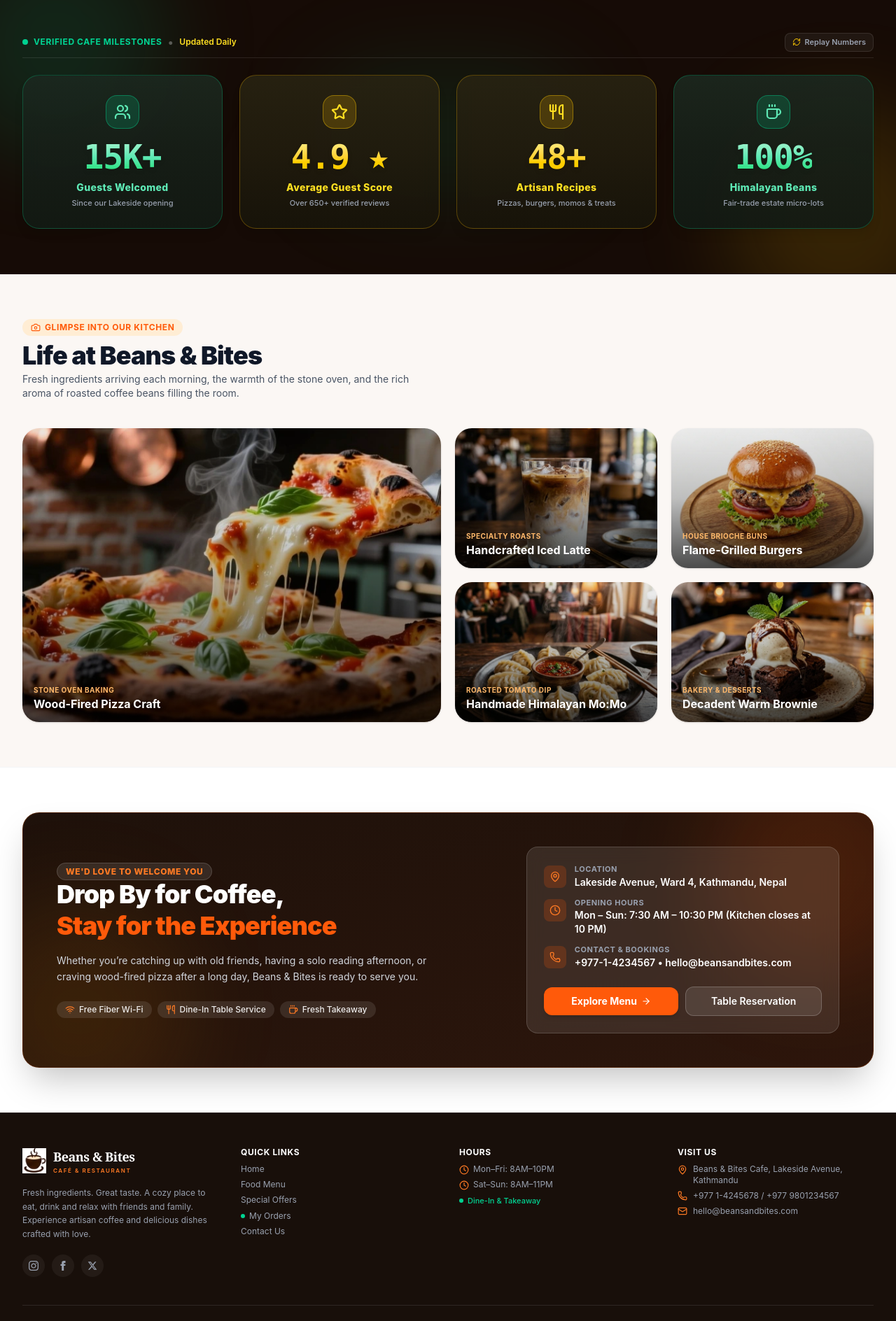
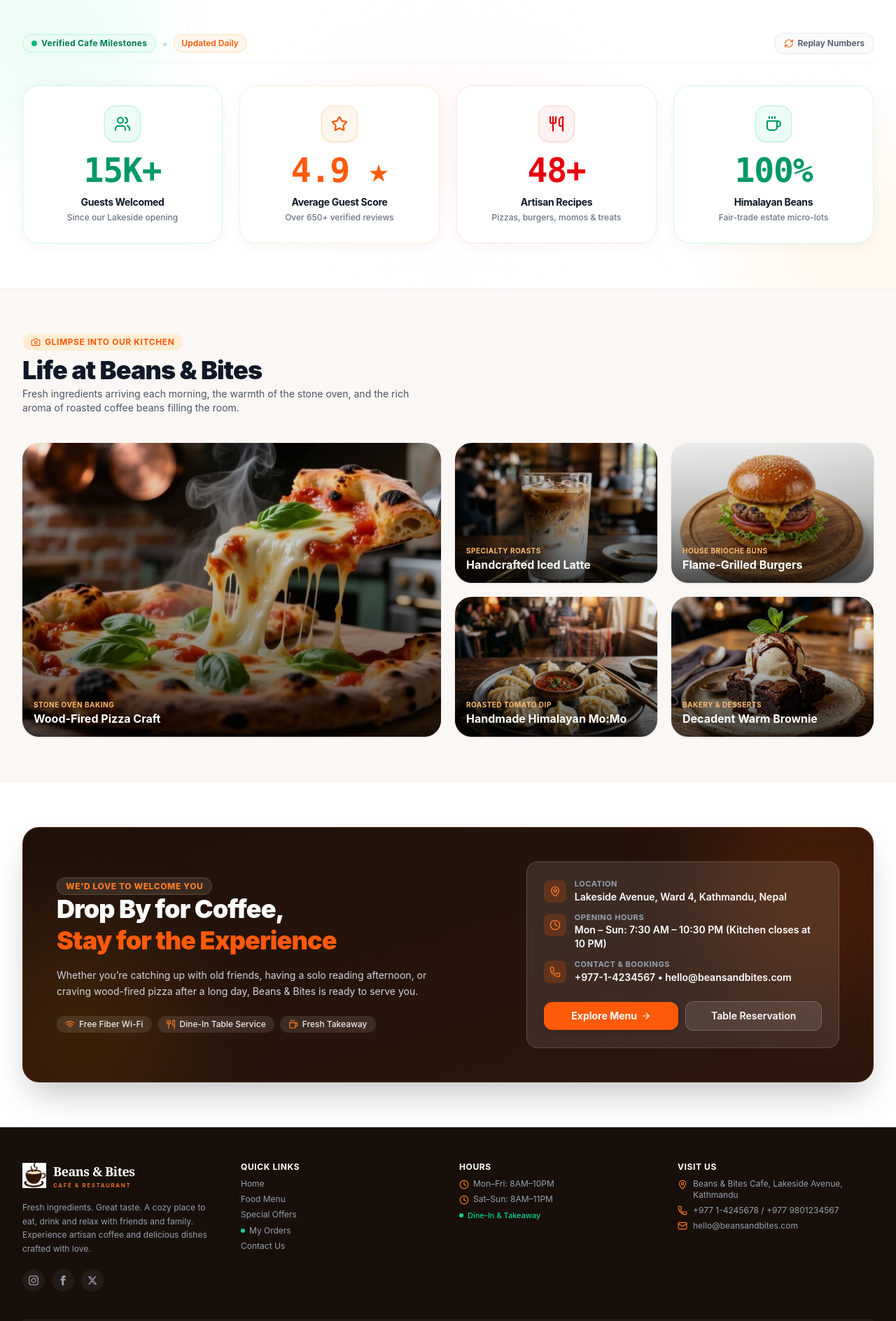
Before and after one commit to Prakash0m/cafe_management, a Next.js app in the folder beans-bites-frontend/: page /about in a window 1280 px wide. Shown: the part 1080-2968 px from the top of the page at 70% size. Built offline with nearby package versions, Linux system fonts and the light colour scheme.

Commit message:
feat(about): convert milestone stats section to clean white theme with scroll/load counter and green, orange, red accents

```diff
--- a/beans-bites-frontend/src/app/layout.tsx
+++ b/beans-bites-frontend/src/app/layout.tsx
@@ -28,7 +28,7 @@ export default function RootLayout({
           crossOrigin="anonymous"
         />
         <link
-          href="https://fonts.googleapis.com/css2?family=Poppins:wght@300;400;500;600;700;800&family=Caveat:wght@600;700&family=Plus+Jakarta+Sans:wght@500;600;700;800&display=swap"
+          href="https://fonts.googleapis.com/css2?family=Poppins:wght@300;400;500;600;700;800&family=Caveat:wght@600;700&display=swap"
           rel="stylesheet"
         />
       </head>
--- a/beans-bites-frontend/src/components/customer/about/about-stats.tsx
+++ b/beans-bites-frontend/src/components/customer/about/about-stats.tsx
@@ -1,7 +1,7 @@
 "use client";
 
 import * as React from "react";
-import { Users, Star, Utensils, Coffee, Sparkles, RefreshCw } from "lucide-react";
+import { Users, Star, Utensils, Coffee, RefreshCw } from "lucide-react";
 import { cn } from "@/lib/utils";
 
 interface StatItem {
@@ -11,7 +11,7 @@ interface StatItem {
   suffix: string;
   label: string;
   subtext: string;
-  theme: "green" | "yellow";
+  theme: "green" | "orange" | "red";
   icon: React.ComponentType<{ className?: string }>;
 }
 
@@ -32,7 +32,7 @@ const STATS_DATA: StatItem[] = [
     suffix: " ★",
     label: "Average Guest Score",
     subtext: "Over 650+ verified reviews",
-    theme: "yellow",
+    theme: "orange",
     icon: Star,
   },
   {
@@ -41,7 +41,7 @@ const STATS_DATA: StatItem[] = [
     suffix: "+",
     label: "Artisan Recipes",
     subtext: "Pizzas, burgers, momos & treats",
-    theme: "yellow",
+    theme: "red",
     icon: Utensils,
   },
   {
@@ -55,7 +55,7 @@ const STATS_DATA: StatItem[] = [
   },
 ];
 
-// Smooth Animated Counter component with ease-out cubic animation
+// Smooth Animated Counter component with ease-out cubic deceleration
 function RunningNumber({
   target,
   decimals = 0,
@@ -72,9 +72,9 @@ function RunningNumber({
   React.useEffect(() => {
     let startTimestamp: number | null = null;
     let animationFrameId: number;
-    const duration = 1800; // 1.8 seconds smooth roll
+    const duration = 1600; // 1.6 seconds smooth count-up
 
-    // Ease-out cubic for a fast start and smooth deceleration
+    // Ease-out cubic: rapid responsive start and smooth finish
     const easeOutCubic = (t: number) => 1 - Math.pow(1 - t, 3);
 
     const step = (timestamp: number) => {
@@ -106,29 +106,53 @@ function RunningNumber({
 }
 
 export function AboutStats() {
+  const sectionRef = React.useRef<HTMLElement | null>(null);
   const [triggerKey, setTriggerKey] = React.useState(0);
+
+  // Trigger smooth count-up on initial load and whenever user scrolls section into view
+  React.useEffect(() => {
+    const el = sectionRef.current;
+    if (!el) return;
+
+    const observer = new IntersectionObserver(
+      (entries) => {
+        entries.forEach((entry) => {
+          if (entry.isIntersecting) {
+            setTriggerKey((k) => k + 1);
+          }
+        });
+      },
+      { threshold: 0.25 }
+    );
+
+    observer.observe(el);
+    return () => observer.disconnect();
+  }, []);
 
   const handleRerun = () => {
     setTriggerKey((k) => k + 1);
   };
 
   return (
-    <section className="relative py-12 sm:py-16 bg-[#160B06] text-white overflow-hidden select-none border-y border-white/5">
-      {/* Ambient Yellow & Green Colored Backlights */}
-      <div className="absolute -top-20 -left-20 w-80 h-80 rounded-full bg-emerald-500/15 blur-3xl pointer-events-none" />
-      <div className="absolute -bottom-20 -right-20 w-80 h-80 rounded-full bg-yellow-500/15 blur-3xl pointer-events-none" />
-      <div className="absolute top-1/2 left-1/2 -translate-x-1/2 -translate-y-1/2 w-96 h-48 bg-emerald-500/10 rounded-full blur-3xl pointer-events-none" />
+    <section
+      ref={sectionRef}
+      className="relative py-12 sm:py-16 bg-white text-gray-900 overflow-hidden select-none border-y border-stone-200/60"
+    >
+      {/* Subtle Warm Amber, Emerald & Rose Ambient Highlights */}
+      <div className="absolute -top-24 -left-24 w-80 h-80 rounded-full bg-emerald-100/40 blur-3xl pointer-events-none" />
+      <div className="absolute -bottom-24 -right-24 w-80 h-80 rounded-full bg-orange-100/40 blur-3xl pointer-events-none" />
+      <div className="absolute top-1/2 left-1/2 -translate-x-1/2 -translate-y-1/2 w-96 h-48 bg-rose-100/30 rounded-full blur-3xl pointer-events-none" />
 
       <div className="relative max-w-7xl mx-auto px-4 sm:px-6 lg:px-8 z-10">
-        {/* Subtle Header with Rerun trigger */}
-        <div className="flex items-center justify-between mb-6 pb-2 border-b border-white/10">
-          <div className="flex items-center gap-2">
-            <span className="w-2 h-2 rounded-full bg-emerald-400 animate-pulse" />
-            <span className="text-[11px] sm:text-xs font-bold uppercase tracking-wider text-emerald-400">
+        {/* Header with Milestones Badge & Replay Trigger */}
+        <div className="flex flex-wrap items-center justify-between gap-3 mb-6 sm:mb-8 pb-3 border-b border-gray-100">
+          <div className="flex items-center gap-2 flex-wrap">
+            <span className="inline-flex items-center gap-1.5 px-3 py-1 rounded-full bg-emerald-50 border border-emerald-200/70 text-emerald-700 text-[11px] sm:text-xs font-bold tracking-wide">
+              <span className="w-2 h-2 rounded-full bg-emerald-500 animate-pulse" />
               Verified Cafe Milestones
             </span>
-            <span className="text-white/30">•</span>
-            <span className="text-[11px] sm:text-xs font-semibold text-yellow-300">
+            <span className="text-gray-300 hidden sm:inline">•</span>
+            <span className="inline-flex items-center px-2.5 py-1 rounded-full bg-orange-50 border border-orange-200/70 text-[#FF5A0A] text-[11px] sm:text-xs font-semibold">
               Updated Daily
             </span>
           </div>
@@ -136,19 +160,45 @@ export function AboutStats() {
           <button
             type="button"
             onClick={handleRerun}
-            className="inline-flex items-center gap-1.5 text-[11px] font-semibold text-gray-400 hover:text-white transition-colors bg-white/5 hover:bg-white/10 border border-white/10 px-2.5 py-1 rounded-lg cursor-pointer"
-            title="Re-run numbers counter"
+            className="inline-flex items-center gap-1.5 text-[11px] sm:text-xs font-semibold text-gray-600 hover:text-gray-900 transition-colors bg-gray-50 hover:bg-gray-100 border border-gray-200/80 px-3 py-1.5 rounded-xl cursor-pointer shadow-xs active:scale-95 group"
+            title="Replay count animation"
           >
-            <RefreshCw className="w-3 h-3 text-yellow-400 transition-transform active:rotate-180" />
+            <RefreshCw className="w-3.5 h-3.5 text-[#FF5A0A] transition-transform duration-300 group-hover:rotate-180" />
             <span>Replay Numbers</span>
           </button>
         </div>
 
-        {/* 4 Cards Grid with vibrant Yellow & Green accents (2x2 on mobile, 4 in a row on desktop) */}
+        {/* 4 Cards Grid (2x2 on mobile, 4 in a row on desktop) */}
         <div className="grid grid-cols-2 lg:grid-cols-4 gap-3 sm:gap-6">
           {STATS_DATA.map((stat) => {
             const Icon = stat.icon;
-            const isGreen = stat.theme === "green";
+
+            const themeStyles = {
+              green: {
+                cardBorder: "border-emerald-100 hover:border-emerald-300",
+                cardHoverShadow: "hover:shadow-[0_12px_32px_rgba(16,185,129,0.12)]",
+                cardHoverBg: "hover:bg-emerald-50/20",
+                iconBox: "bg-emerald-50 border-emerald-200/80 text-emerald-600 shadow-emerald-500/10",
+                number: "text-emerald-600",
+                dot: "bg-emerald-500",
+              },
+              orange: {
+                cardBorder: "border-orange-100 hover:border-orange-300",
+                cardHoverShadow: "hover:shadow-[0_12px_32px_rgba(255,90,10,0.12)]",
+                cardHoverBg: "hover:bg-orange-50/20",
+                iconBox: "bg-orange-50 border-orange-200/80 text-[#FF5A0A] shadow-orange-500/10",
+                number: "text-[#FF5A0A]",
+                dot: "bg-[#FF5A0A]",
+              },
+              red: {
+                cardBorder: "border-red-100 hover:border-red-300",
+                cardHoverShadow: "hover:shadow-[0_12px_32px_rgba(239,68,68,0.12)]",
+                cardHoverBg: "hover:bg-red-50/20",
+                iconBox: "bg-red-50 border-red-200/80 text-red-600 shadow-red-500/10",
+                number: "text-red-600",
+                dot: "bg-red-500",
+              },
+            }[stat.theme];
 
             return (
               <div
@@ -156,39 +206,27 @@ export function AboutStats() {
                 onClick={handleRerun}
                 onMouseEnter={handleRerun}
                 className={cn(
-                  "relative rounded-2xl sm:rounded-3xl p-4 sm:p-7 border backdrop-blur-md flex flex-col items-center text-center transition-all duration-300 group cursor-pointer sm:cursor-default shadow-lg",
-                  isGreen
-                    ? "bg-gradient-to-b from-[#1C281F]/90 via-[#161F18]/90 to-[#121A14]/90 border-emerald-500/30 hover:border-emerald-400/60 hover:shadow-emerald-500/15"
-                    : "bg-gradient-to-b from-[#282312]/90 via-[#211C0E]/90 to-[#17140A]/90 border-yellow-500/30 hover:border-yellow-400/60 hover:shadow-yellow-500/15"
+                  "relative rounded-2xl sm:rounded-3xl p-4 sm:p-7 border bg-white flex flex-col items-center text-center transition-all duration-300 group cursor-pointer shadow-[0_4px_20px_rgba(0,0,0,0.04)] hover:-translate-y-1",
+                  themeStyles.cardBorder,
+                  themeStyles.cardHoverShadow,
+                  themeStyles.cardHoverBg
                 )}
               >
-                {/* Glow ring */}
-                <div
-                  className={cn(
-                    "absolute inset-0 rounded-2xl sm:rounded-3xl opacity-0 group-hover:opacity-100 transition-opacity pointer-events-none blur-xl -z-10",
-                    isGreen ? "bg-emerald-500/20" : "bg-yellow-500/20"
-                  )}
-                />
-
                 {/* Top Colored Icon Box */}
                 <div
                   className={cn(
-                    "w-9 h-9 sm:w-12 sm:h-12 rounded-xl sm:rounded-2xl flex items-center justify-center mb-2.5 sm:mb-4 border shadow-inner transition-transform duration-300 group-hover:scale-110",
-                    isGreen
-                      ? "bg-emerald-500/20 border-emerald-400/40 text-emerald-300 shadow-emerald-500/20"
-                      : "bg-yellow-500/20 border-yellow-400/40 text-yellow-300 shadow-yellow-500/20"
+                    "w-10 h-10 sm:w-13 sm:h-13 rounded-xl sm:rounded-2xl flex items-center justify-center mb-3 sm:mb-4 border shadow-sm transition-transform duration-300 group-hover:scale-110",
+                    themeStyles.iconBox
                   )}
                 >
-                  <Icon className="w-4 h-4 sm:w-6 sm:h-6 stroke-[2.2]" />
+                  <Icon className="w-5 h-5 sm:w-6 sm:h-6 stroke-[2.2]" />
                 </div>
 
                 {/* Big Running Animated Number */}
                 <div
                   className={cn(
-                    "text-2xl sm:text-4xl lg:text-5xl font-black tracking-tight leading-none font-mono drop-shadow-md",
-                    isGreen
-                      ? "text-transparent bg-clip-text bg-gradient-to-b from-emerald-200 via-emerald-300 to-green-400"
-                      : "text-transparent bg-clip-text bg-gradient-to-b from-yellow-200 via-amber-300 to-yellow-400"
+                    "text-2xl sm:text-4xl lg:text-5xl font-black tracking-tight leading-none font-mono drop-shadow-xs",
+                    themeStyles.number
                   )}
                 >
                   <RunningNumber
@@ -199,18 +237,13 @@ export function AboutStats() {
                   />
                 </div>
 
-                {/* Label in Vibrant Yellow or Green */}
-                <span
-                  className={cn(
-                    "text-[11px] sm:text-sm font-extrabold mt-2 sm:mt-2.5 tracking-wide",
-                    isGreen ? "text-emerald-300" : "text-yellow-300"
-                  )}
-                >
+                {/* Label */}
+                <span className="text-xs sm:text-sm font-bold text-gray-900 mt-2.5 sm:mt-3 tracking-tight">
                   {stat.label}
                 </span>
 
                 {/* Subtext */}
-                <span className="text-[10px] sm:text-[11px] text-gray-400 mt-0.5 sm:mt-1 font-medium line-clamp-1 sm:line-clamp-none">
+                <span className="text-[10px] sm:text-xs text-gray-500 mt-0.5 sm:mt-1 font-medium line-clamp-1 sm:line-clamp-none">
                   {stat.subtext}
                 </span>
               </div>
--- a/beans-bites-frontend/src/styles/globals.css
+++ b/beans-bites-frontend/src/styles/globals.css
@@ -22,11 +22,6 @@
     -moz-osx-font-smoothing: grayscale;
     overflow-x: hidden;
   }
-}
-
-/* Custom typography & creator font */
-.font-jakarta {
-  font-family: 'Plus Jakarta Sans', system-ui, -apple-system, sans-serif;
 }
 
 /* Custom scrollbar hiding utility */
```
Also changed, not shown: beans-bites-frontend/src/components/layout/customer/customer-footer.tsx (+8 -14 lines).
